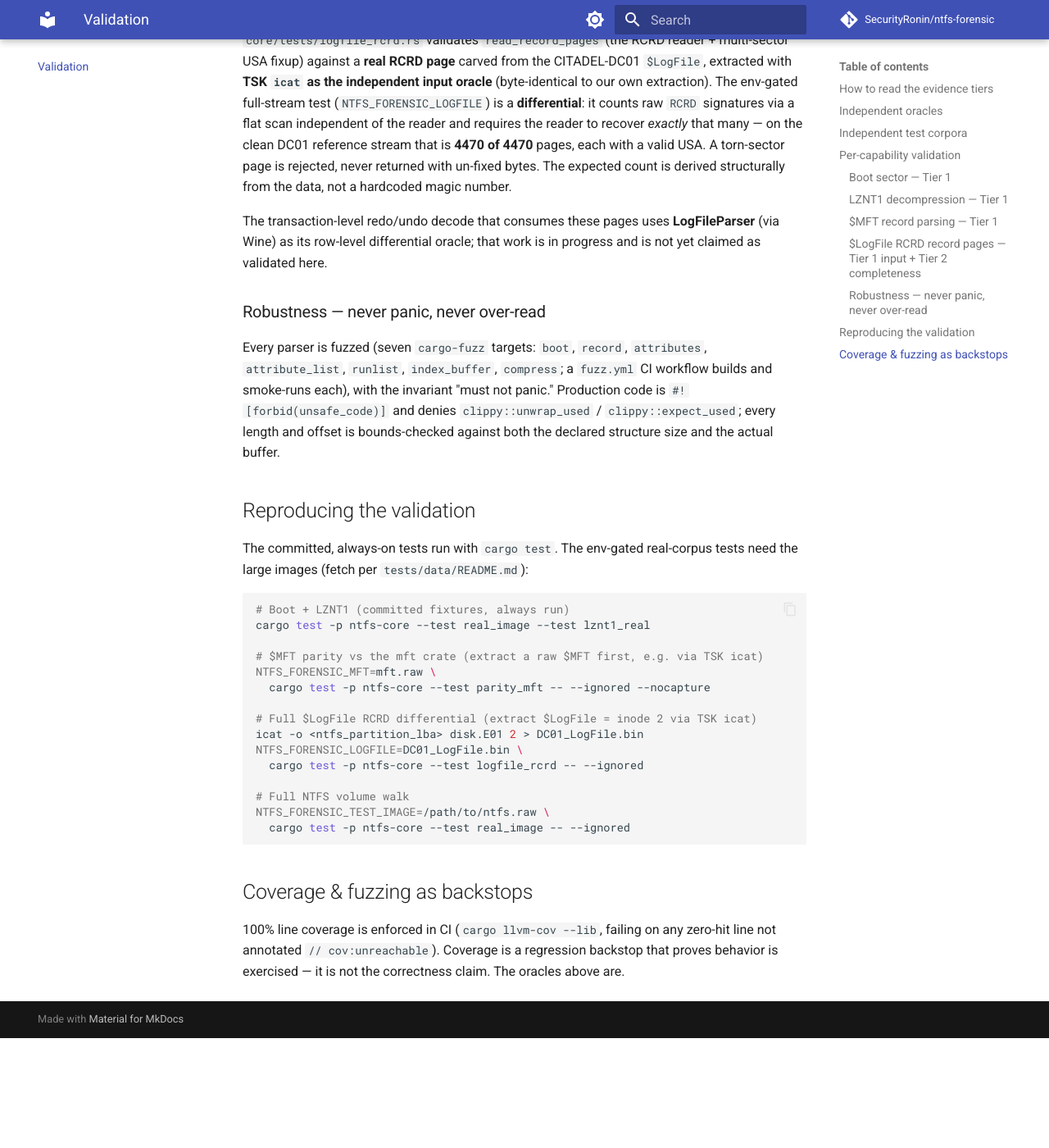
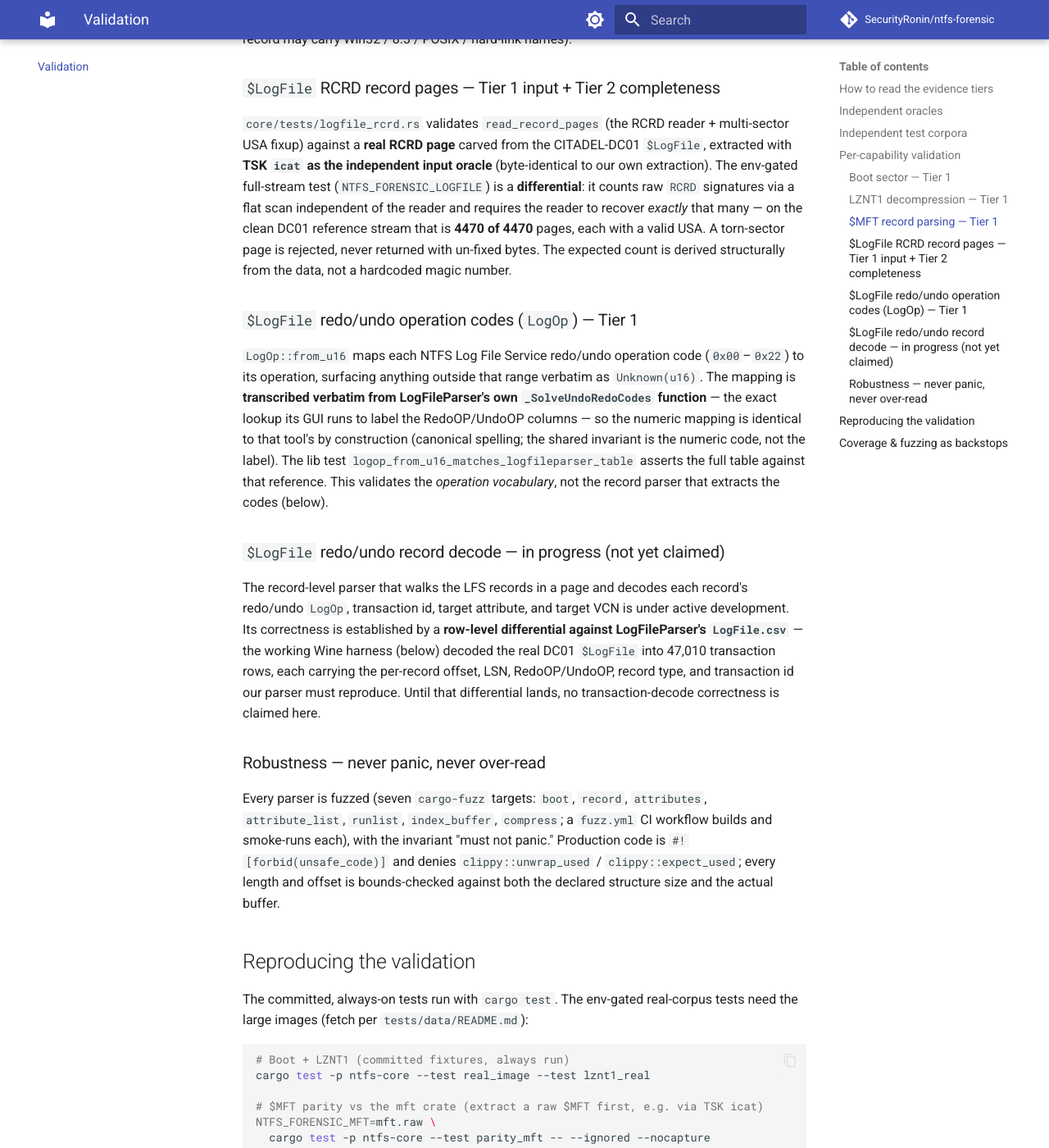
Before and after one commit to SecurityRonin/ntfs-forensic, an MkDocs documentation site: the page built from docs/validation.md, in a window 1280 px wide and 1400 px high, scrolled down 2877 px. Shown: the whole window at 82% size. Built offline with MkDocs 1.6.1 and Material for MkDocs 9.7.7, drawn with Linux system fonts in a browser that asks for light colours; comment, search, counter and statistics services are not loaded; before the commit the page ends 4143 px from its top, so only the background shows below that; some of the changed text lies outside the part shown.

Commit message:
docs(ntfs-forensic): document LogFileParser as a working $LogFile oracle
The Wine harness for LogFileParser (jschicht) now runs end-to-end — it decoded
the real DC01 $LogFile into a per-record LogFile.csv. Update the validation docs:

- Promote the LogFileParser oracle-table row from "designated" to the working
  harness that produced 47k+ transaction rows, and that validates the redo/undo
  operation-code mapping (LogOp, transcribed verbatim from its
  _SolveUndoRedoCodes — provably identical by construction).
- Add a per-capability section for the LogOp vocabulary (Tier 1) and keep the
  record-level transaction decoder explicitly marked in-progress / not-yet-claimed
  (its row-level differential against LogFile.csv is still being built).
- Add the reproducible LogFileParser/Wine harness command (+ the no-sleep gotcha).
- README "Trust, but verify" names LogFileParser alongside TSK and the mft crate.

No transaction-decode correctness is claimed — only the operation vocabulary and
the working oracle harness.

Co-Authored-By: Claude Opus 4.8 <noreply@anthropic.com>

````diff
--- a/docs/validation.md
+++ b/docs/validation.md
@@ -35,7 +35,7 @@ whether the data is "synthetic":
 | **The Sleuth Kit** (`fsstat`) | Yes — separate C codebase | Boot-sector geometry (sector/cluster size, MFT/MFTMirr LCN, serial) | 1 |
 | **The Sleuth Kit** (`icat`, `blkcat`, `istat`) | Yes | LZNT1 plaintext + the raw on-disk compressed stream; `$MFT` / `$LogFile` extraction | 1 |
 | **`mft` crate** (omerbenamram) | Yes — independent Rust MFT parser | `$MFT` record in-use / is-directory flags and `$FILE_NAME` set, per record | 1 |
-| **LogFileParser** (jschicht, MIT, via Wine) | Yes — separate AutoIt tool | `$LogFile` transaction decode (designated oracle for the in-progress redo/undo work) | 1 |
+| **LogFileParser** (jschicht, MIT, via Wine) | Yes — separate AutoIt tool | The redo/undo **operation-code mapping** (`LogOp`, transcribed verbatim from its `_SolveUndoRedoCodes`); the working Wine harness also emits a per-record `LogFile.csv` (47,010 rows on the DC01 `$LogFile`) that is the differential oracle for the in-progress record parser | 1 |
 | **In-test RCRD census** | Independent *code path* (flat page-aligned signature scan, no fixup) | `read_record_pages` recovered exactly the RCRD pages present, each USA-valid | 2 |
 | **`lznt1` crate** | Yes — vetted third-party codec we reuse | The LZNT1 decode itself (a maintained, audited codec) | 1 |
 
@@ -96,9 +96,28 @@ pages, each with a valid USA. A torn-sector page is rejected, never returned wit
 un-fixed bytes. The expected count is derived structurally from the data, not a
 hardcoded magic number.
 
-The transaction-level redo/undo decode that consumes these pages uses
-**LogFileParser** (via Wine) as its row-level differential oracle; that work is in
-progress and is not yet claimed as validated here.
+### `$LogFile` redo/undo operation codes (`LogOp`) — Tier 1
+
+`LogOp::from_u16` maps each NTFS Log File Service redo/undo operation code
+(`0x00`–`0x22`) to its operation, surfacing anything outside that range verbatim
+as `Unknown(u16)`. The mapping is **transcribed verbatim from LogFileParser's own
+`_SolveUndoRedoCodes` function** — the exact lookup its GUI runs to label the
+RedoOP/UndoOP columns — so the numeric mapping is identical to that tool's by
+construction (canonical spelling; the shared invariant is the numeric code, not
+the label). The lib test `logop_from_u16_matches_logfileparser_table` asserts the
+full table against that reference. This validates the *operation vocabulary*, not
+the record parser that extracts the codes (below).
+
+### `$LogFile` redo/undo record decode — in progress (not yet claimed)
+
+The record-level parser that walks the LFS records in a page and decodes each
+record's redo/undo `LogOp`, transaction id, target attribute, and target VCN is
+under active development. Its correctness is established by a **row-level
+differential against LogFileParser's `LogFile.csv`** — the working Wine harness
+(below) decoded the real DC01 `$LogFile` into 47,010 transaction rows, each
+carrying the per-record offset, LSN, RedoOP/UndoOP, record type, and transaction
+id our parser must reproduce. Until that differential lands, no transaction-decode
+correctness is claimed here.
 
 ### Robustness — never panic, never over-read
 
@@ -132,6 +151,20 @@ NTFS_FORENSIC_TEST_IMAGE=/path/to/ntfs.raw \
   cargo test -p ntfs-core --test real_image -- --ignored
 ```
 
+The `$LogFile` transaction oracle is LogFileParser (jschicht) run under Wine — it
+emits a per-record `LogFile.csv` that the record parser is reconciled against:
+
+```bash
+# Produces LogFile.csv with lf_Offset / lf_LSN / lf_RedoOperation / lf_UndoOperation
+# / lf_record_type / lf_transaction_id — the row-level differential ground truth.
+WINEPREFIX=~/.wine wine LogFileParser64.exe \
+  /LogFileFile:Z:/path/to/DC01_LogFile.bin /OutputPath:Z:/tmp/lfp_out \
+  /SkipSqlite3:1 /SectorsPerCluster:8 /MftRecordSize:1024
+```
+
+> Gotcha: do not let the host sleep mid-run — the AutoIt GUI's event loop stalls
+> and the parse never completes.
+
 ## Coverage & fuzzing as backstops
 
 100% line coverage is enforced in CI (`cargo llvm-cov --lib`, failing on any
````
Also changed, not shown: README.md (+1 -1 lines).
